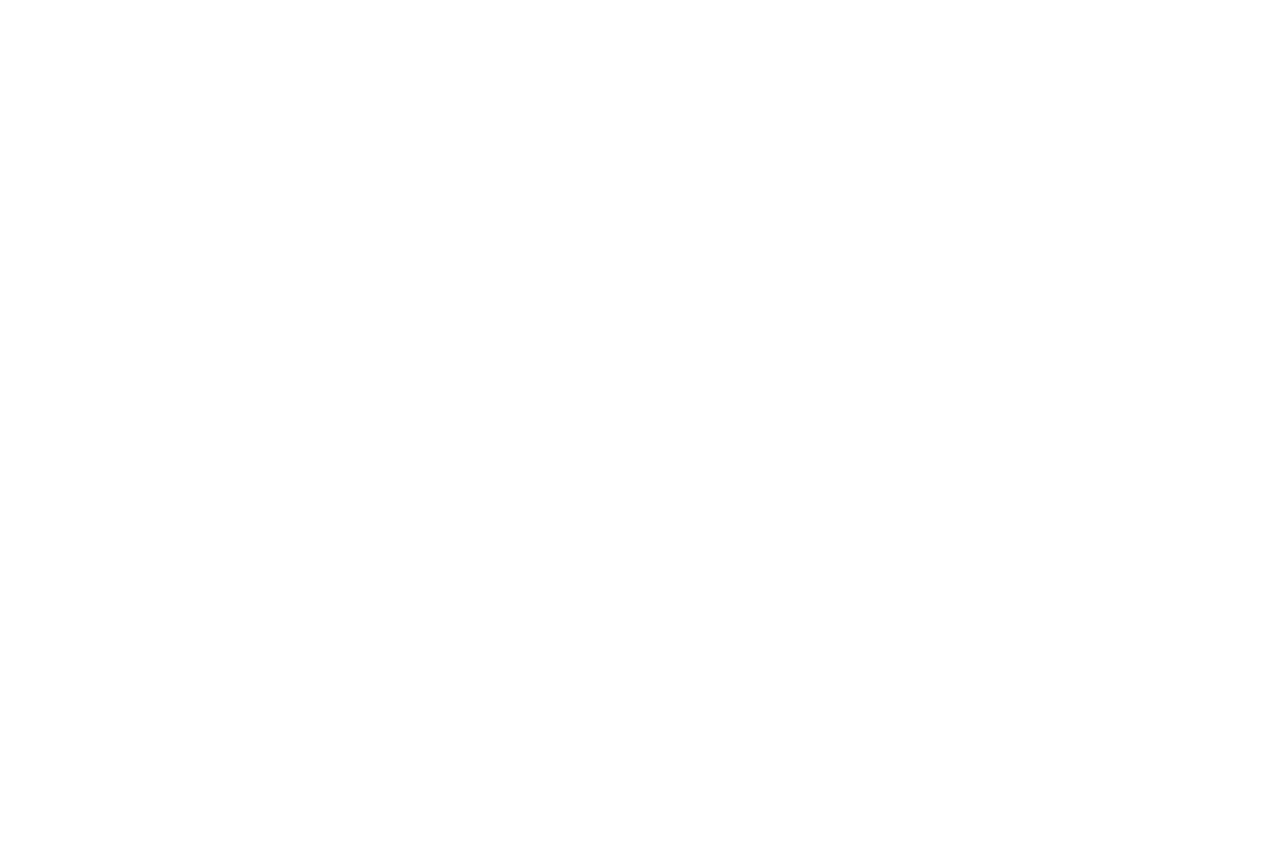
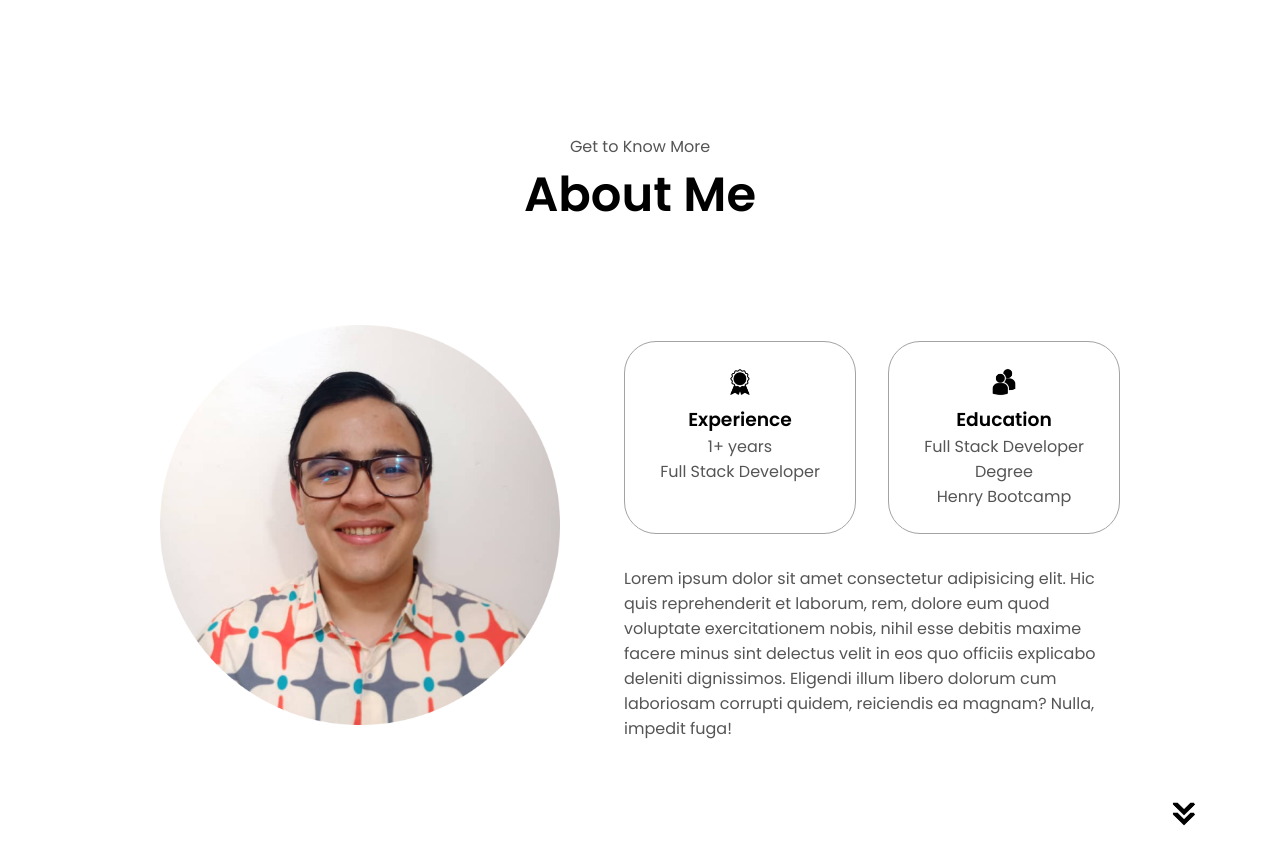
Before and after one commit to MarkedOliv/personal-portfolio-2.0, an Angular app: page / in a window 1280 px wide. Shown: the part 674-1538 px from the top of the page. Before the commit the page ends 800 px from the top, so only its background shows below. Built offline with nearby package versions, Linux system fonts and the light colour scheme.

Commit message:
About section basics desktop done.

```diff
--- a/src/app/app.module.ts
+++ b/src/app/app.module.ts
@@ -8,6 +8,7 @@
 import { HeaderComponent } from './components/Header/header.component';
 import { HamburgerMenuComponent } from './components/Hamburger-Menu/hamburgerMenu.component';
 import { ProfileComponent } from './components/Profile/profile.component';
+import { AboutComponent } from './components/About/about.component';
 @NgModule({
   declarations: [
     AppComponent,
@@ -15,6 +16,7 @@
     HamburgerMenuComponent,
     LayoutComponent,
     ProfileComponent,
+    AboutComponent,
   ],
   imports: [
     BrowserModule,
--- /dev/null
+++ b/src/app/components/About/about.component.css
@@ -0,0 +1,83 @@
+section {
+  padding-top: 4vh;
+  height: 96vh;
+  margin: 0 10rem;
+  box-sizing: border-box;
+  min-height: fit-content;
+}
+
+#about {
+  position: relative;
+
+}
+
+.about-containers {
+  gap: 2rem;
+  margin-bottom: 2rem;
+  margin-top: 2rem;
+}
+
+.about-details-container {
+  justify-content: center;
+  flex-direction: column;
+}
+
+.about-containers,
+.about-details-container {
+  display: flex;
+}
+
+.about-pic {
+  border-radius: 2rem;
+  -webkit-border-radius: 2rem;
+  -moz-border-radius: 2rem;
+  -ms-border-radius: 2rem;
+  -o-border-radius: 2rem;
+}
+
+.arrow {
+  position: absolute;
+  right: -5rem;
+  bottom: 2.5rem;
+}
+
+.details-container {
+  padding: 1.5rem;
+  flex: 1;
+  background: white;
+  border-radius: 2rem;
+  -webkit-border-radius: 2rem;
+  -moz-border-radius: 2rem;
+  -ms-border-radius: 2rem;
+  -o-border-radius: 2rem;
+  border: 0.1rem solid rgb(53, 53, 53);
+  border-color: rgb(163, 163, 163);
+  text-align: center;
+}
+
+.section__pic-container {
+  display: flex;
+  height: 400px;
+  width: 400px;
+  margin: auto 0;
+}
+
+.section__text__p1 {
+  text-align: center;
+}
+
+.title {
+  font-size: 3rem;
+  text-align: center;
+}
+
+.section-container {
+  display: flex;
+  gap: 4rem;
+  height: 80%;
+}
+
+.icon {
+  cursor: pointer;
+  height: 2rem;
+}
--- /dev/null
+++ b/src/app/components/About/about.component.html
@@ -0,0 +1,59 @@
+<section id="about">
+  <p class="section__text__p1">Get to Know More</p>
+  <h1 class="title">About Me</h1>
+
+  <div class="section-container">
+    <div class="section__pic-container">
+      <img
+        src="../../../assets/imgs/yo.jpeg"
+        alt="Oliver Márquez Profile Picture"
+        class="about-pic"
+      />
+    </div>
+    <div class="about-details-container">
+      <div class="about-containers">
+        <div class="details-container">
+          <img
+            src="../../../assets/imgs/experience.png"
+            alt="Experience Icon"
+            class="icon"
+          />
+          <h3>Experience</h3>
+          <p>
+            1+ years <br />
+            Full Stack Developer
+          </p>
+        </div>
+
+        <div class="details-container">
+          <img
+            src="../../../assets/imgs/education.png"
+            alt="Education Icon"
+            class="icon"
+          />
+          <h3>Education</h3>
+          <p>
+            Full Stack Developer Degree <br />
+            Henry Bootcamp
+          </p>
+        </div>
+      </div>
+      <div class="text-container">
+        <p>
+          Lorem ipsum dolor sit amet consectetur adipisicing elit. Hic quis
+          reprehenderit et laborum, rem, dolore eum quod voluptate
+          exercitationem nobis, nihil esse debitis maxime facere minus sint
+          delectus velit in eos quo officiis explicabo deleniti dignissimos.
+          Eligendi illum libero dolorum cum laboriosam corrupti quidem,
+          reiciendis ea magnam? Nulla, impedit fuga!
+        </p>
+      </div>
+    </div>
+  </div>
+  <img
+    src="../../../assets/imgs/arrow.png"
+    alt="Arrow icon"
+    class="icon arrow"
+    (click)="moveInside('./#experience')"
+  />
+</section>
--- /dev/null
+++ b/src/app/components/About/about.component.ts
@@ -0,0 +1,14 @@
+import { Component } from '@angular/core';
+
+@Component({
+  selector: 'about',
+  templateUrl: 'about.component.html',
+  styleUrls: ['about.component.css']
+})
+
+export class AboutComponent  {
+
+  moveInside(link: string) {
+    location.href = link
+  }
+}
--- a/src/app/components/Layout/layout.component.html
+++ b/src/app/components/Layout/layout.component.html
@@ -1,3 +1,8 @@
+
 <header-component />
+
 <hamburger-menu />
+
 <profile />
+
+<about />
--- a/src/app/components/Profile/profile.component.css
+++ b/src/app/components/Profile/profile.component.css
@@ -6,9 +6,9 @@
   min-height: fit-content;
 }
 
-/* .section-container {
+.section-container {
   display: flex;
-} */
+}
 
 #profile {
   display: flex;
```
